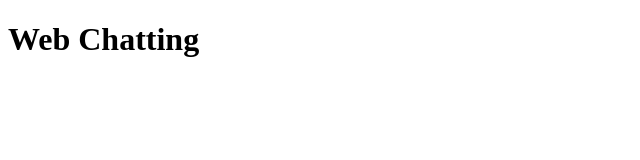
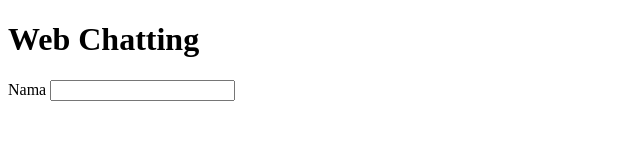
Before and after one commit to IdhamAsegap12/web_chatting, a plain HTML site: page index.html in a window 1280 px wide. Shown: the whole page, without its empty margins (0-640 px from the left). Drawn offline with Linux system fonts and the light colour scheme.

Commit message:
menambahkan input nama pada file index

```diff
--- a/index.html
+++ b/index.html
@@ -7,5 +7,9 @@
 </head>
 <body>
     <h1>Web Chatting</h1>
+    <div>
+        <label for="">Nama</label>
+        <input type="text">
+    </div>
 </body>
 </html>
```
